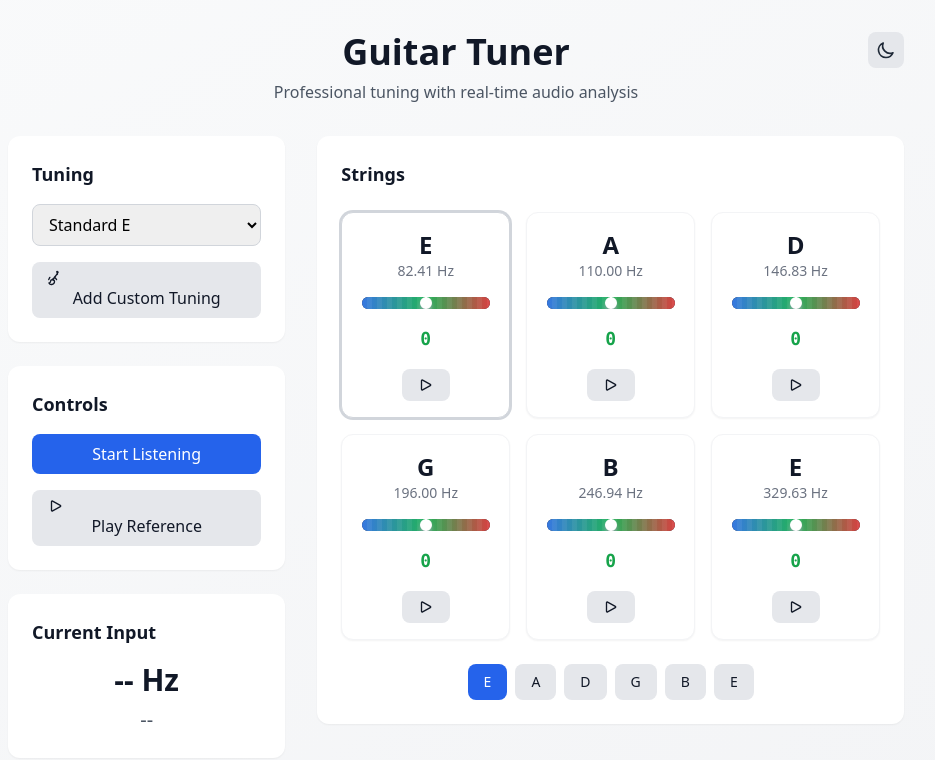
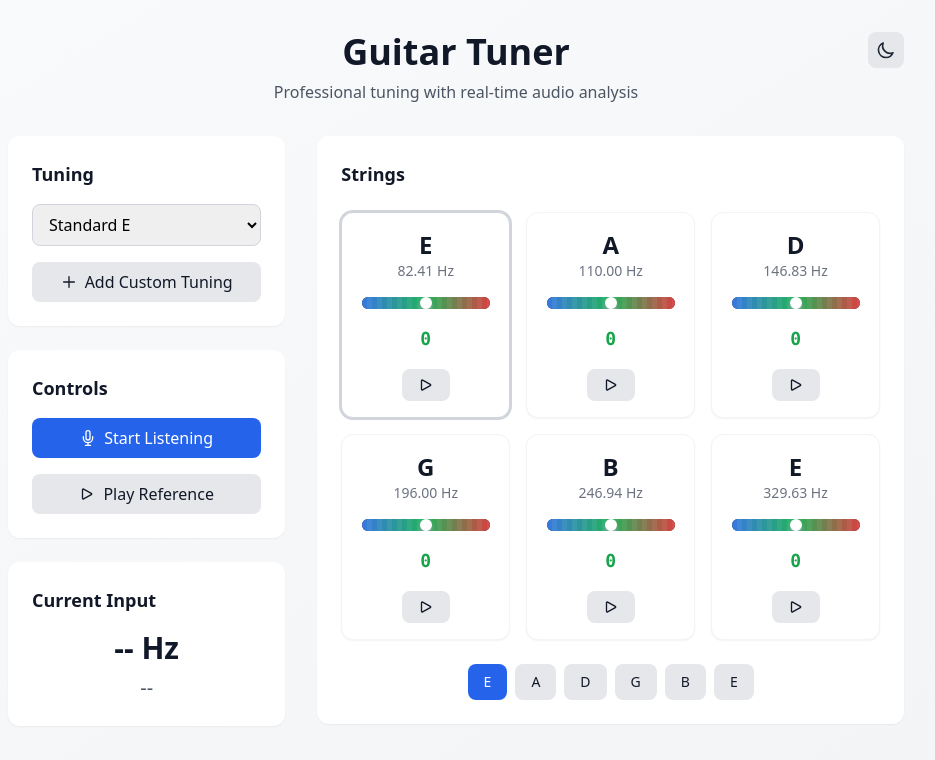
Before and after one commit to mezentsevs/guitar-tuner, a Nuxt app: page / in a window 1280 px wide. Shown: the top 760 px of the page, without its empty margins (184-1119 px from the left). Built offline with nearby package versions, Linux system fonts and the light colour scheme.

Commit message:
feat: unify control panel with consistent button height and intuitive icons

```diff
--- a/components/Tuner.vue
+++ b/components/Tuner.vue
@@ -40,12 +40,16 @@
                         <div class="space-y-4">
                             <Button
                                 :variant="isListening ? 'danger' : 'primary'"
-                                class="w-full"
+                                class="w-full h-10"
                                 @click="toggleListening">
+                                <MicrophoneIcon class="w-4 h-4 mr-2" />
                                 {{ isListening ? 'Stop Listening' : 'Start Listening' }}
                             </Button>
 
-                            <Button variant="secondary" class="w-full" @click="playActiveString">
+                            <Button
+                                variant="secondary"
+                                class="w-full h-10"
+                                @click="playActiveString">
                                 <PlayIcon class="w-4 h-4 mr-2" />
                                 Play Reference
                             </Button>
--- a/components/TuningSelector.vue
+++ b/components/TuningSelector.vue
@@ -22,8 +22,8 @@
         </div>
 
         <!-- Add Custom Tuning -->
-        <Button variant="secondary" class="w-full" @click="showCustomModal = true">
-            <TuneIcon class="w-4 h-4 mr-2" />
+        <Button variant="secondary" class="w-full h-10" @click="showCustomModal = true">
+            <PlusIcon class="w-4 h-4 mr-2" />
             Add Custom Tuning
         </Button>
 
@@ -70,7 +70,9 @@
                     </div>
                 </div>
 
-                <Button variant="secondary" class="w-full" @click="addString">Add String</Button>
+                <Button variant="secondary" class="w-full h-10" @click="addString">
+                    Add String
+                </Button>
             </div>
 
             <template #actions>
--- /dev/null
+++ b/components/icons/MicrophoneIcon.vue
@@ -0,0 +1,12 @@
+<template>
+    <svg fill="none" stroke="currentColor" stroke-width="2" viewBox="0 0 24 24">
+        <path
+            stroke-linecap="round"
+            stroke-linejoin="round"
+            d="M12 1a3 3 0 00-3 3v8a3 3 0 006 0V4a3 3 0 00-3-3z" />
+        <path
+            stroke-linecap="round"
+            stroke-linejoin="round"
+            d="M19 10v2a7 7 0 01-14 0v-2M12 19v4m-4 0h8" />
+    </svg>
+</template>
--- /dev/null
+++ b/components/icons/PlusIcon.vue
@@ -0,0 +1,5 @@
+<template>
+    <svg fill="none" stroke="currentColor" stroke-width="2" viewBox="0 0 24 24">
+        <path stroke-linecap="round" stroke-linejoin="round" d="M12 4v16m8-8H4" />
+    </svg>
+</template>
--- a/components/icons/TuneIcon.vue
+++ /dev/null
@@ -1,8 +0,0 @@
-<template>
-    <svg fill="none" stroke="currentColor" stroke-width="2" viewBox="0 0 24 24">
-        <path
-            stroke-linecap="round"
-            stroke-linejoin="round"
-            d="M9.53 16.122a3 3 0 00-5.78 1.128 2.25 2.25 0 01-2.4 2.245 4.5 4.5 0 008.4-2.245c0-.399-.078-.78-.22-1.128zm0 0a15.998 15.998 0 00-3.388-1.62m-5.043-.025a15.994 15.994 0 011.622-3.395m3.42 3.42a15.995 15.995 0 004.764-4.648l3.876-5.814a1.151 1.151 0 00-1.597-1.597L14.146 6.32a15.996 15.996 0 00-4.649 4.763m3.42 3.42a6.776 6.776 0 00-3.42-3.42" />
-    </svg>
-</template>
--- a/components/uikit/Button.vue
+++ b/components/uikit/Button.vue
@@ -1,7 +1,7 @@
 <template>
     <button
         :class="[
-            'px-4 py-2 rounded-lg font-medium transition-all duration-200 focus:outline-none focus:ring-2 focus:ring-offset-2',
+            'px-4 py-2 rounded-lg font-medium transition-all duration-200 focus:outline-none focus:ring-2 focus:ring-offset-2 flex items-center justify-center',
             variantClasses[variant],
             sizeClasses[size],
             { 'opacity-50 cursor-not-allowed': disabled },
```
